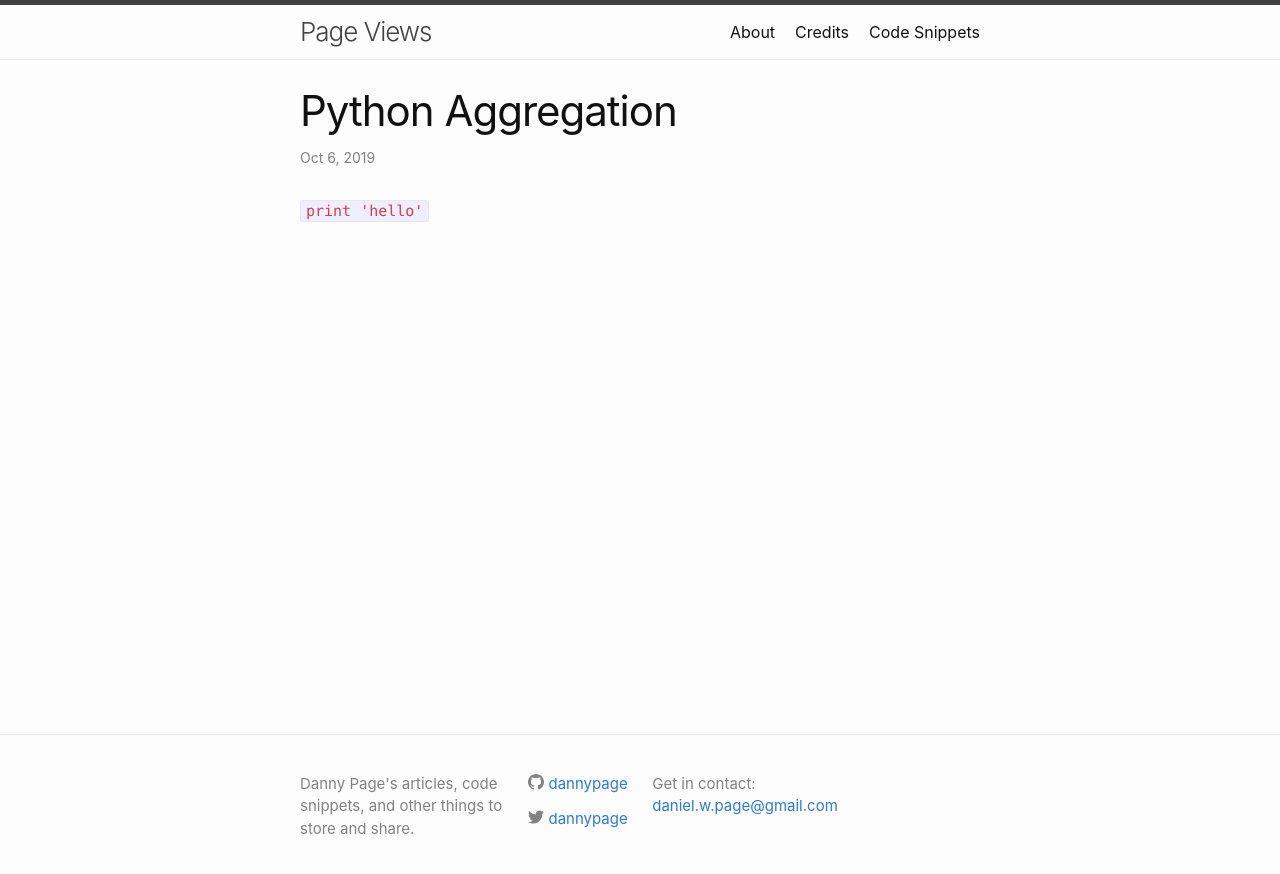
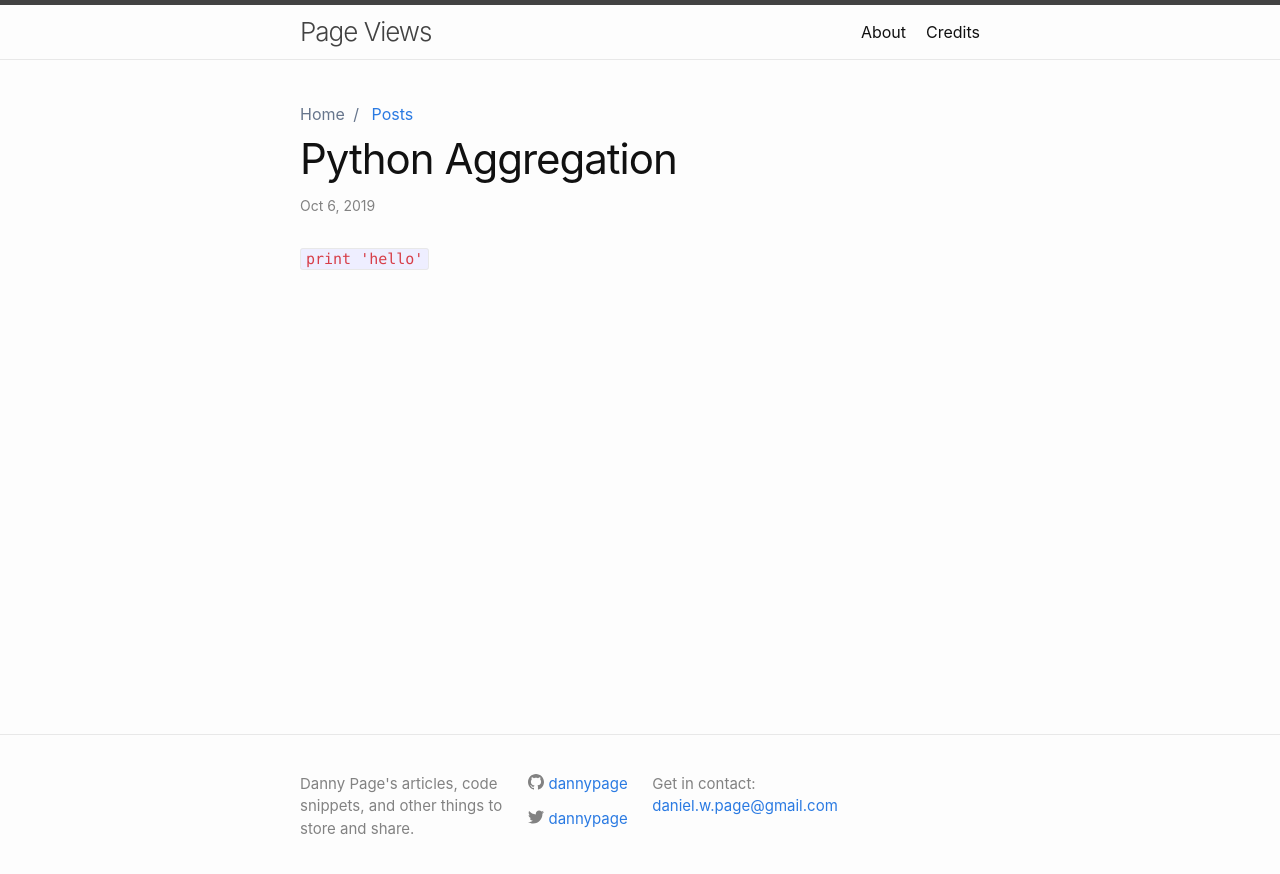
Before and after one commit to dannypage/views, a Jekyll site: the page built from _snippets/python_aggregation.md, in a window 1280 px wide. Shown: the top 874 px of the page. Built offline with Jekyll 4.4.1, drawn with Linux system fonts in a browser that asks for light colours.

Commit message:
updating building

```diff
--- a/_config.yml
+++ b/_config.yml
@@ -32,10 +32,16 @@ theme: minima
 plugins:
   - jekyll-feed
 
+header_pages:
+- about.md
+- credits.md
+
 collections:
   snippets:
     output: true
-    permalink: /:collection/:title/
+    permalink: /:collection/:title
+
+permalink: /posts/:title
 
 defaults:
   - scope:
--- a/_layouts/index.html
+++ b/_layouts/index.html
@@ -20,7 +20,7 @@ layout: default
   <div class="column col-6 col-xs-12">
       <div class="card">
         <!-- https://picturepan2.github.io/spectre/components/cards.html -->
-        <a href="./articles/">
+        <a href="./posts/">
           <div class="card-header">
             <div class="card-title h5">Articles</div>
           </div>
--- a/_layouts/post.html
+++ b/_layouts/post.html
@@ -2,6 +2,14 @@
 layout: default
 ---
 <article class="post h-entry" itemscope itemtype="http://schema.org/BlogPosting">
+  <ul class="breadcrumb">
+    <li class="breadcrumb-item">
+      <a href="/views/">Home</a>
+    </li>
+    <li class="breadcrumb-item">
+      <a href="/views/posts/">Posts</a>
+    </li>
+  </ul>
 
   <header class="post-header">
     <h1 class="post-title p-name" itemprop="name headline">{{ page.title | escape }}</h1>
```
Also changed, not shown: about.md (renamed from about.markdown), posts.md (renamed from articles.md).
